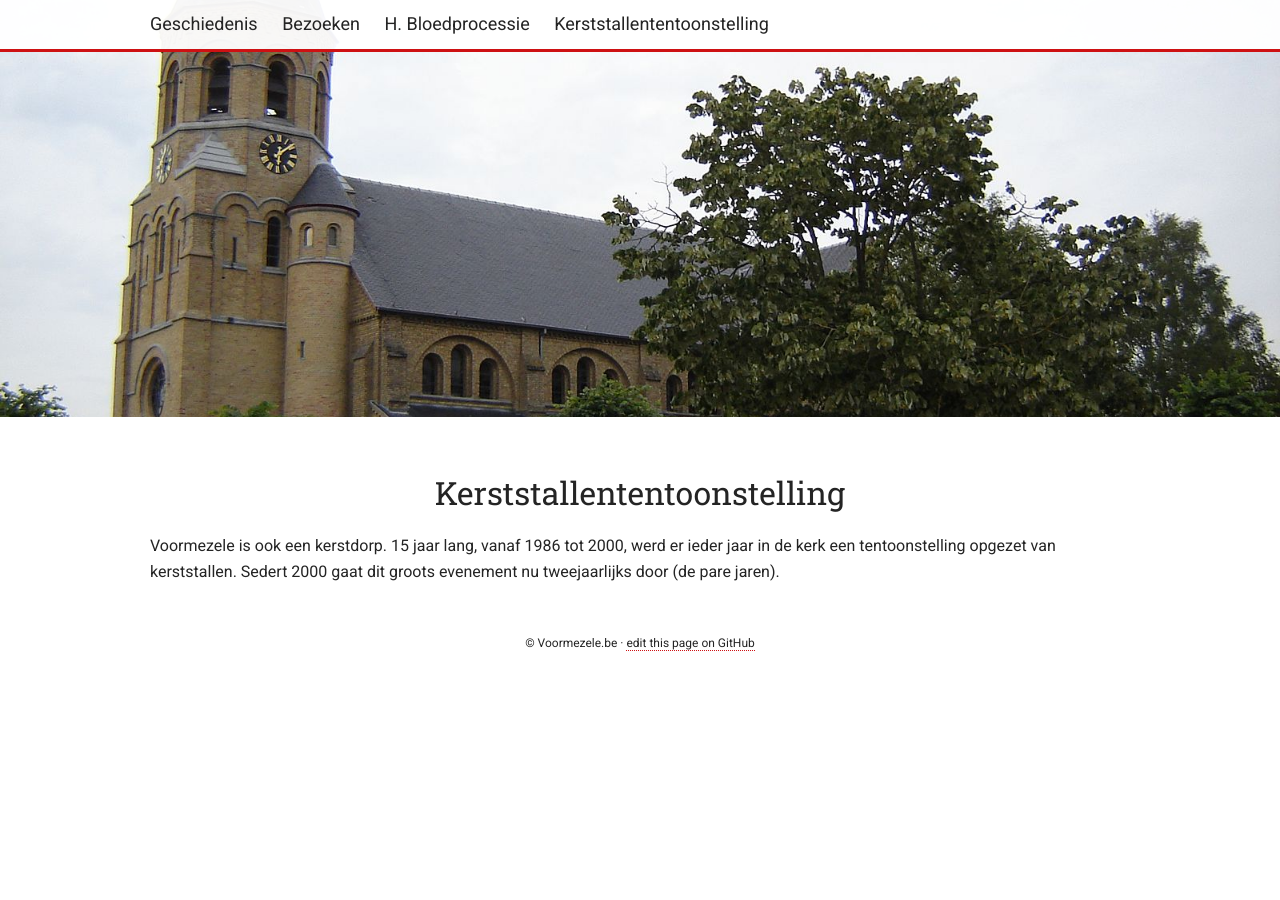
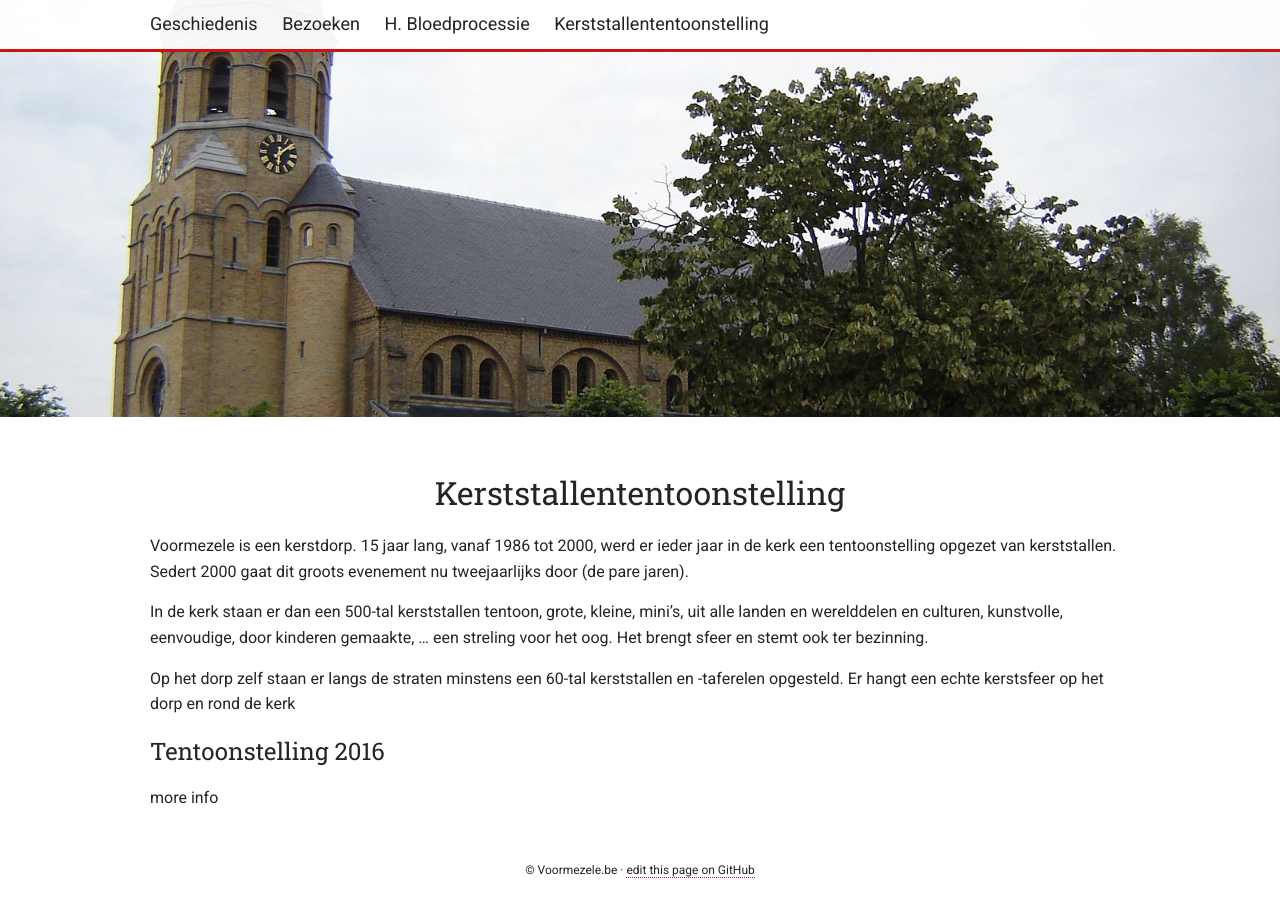
Before and after one commit to dannycuvelier/voormezele.github.io, a Jekyll site: the page built from kerststallententoonstelling.md, in a window 1280 px wide and 900 px high, scrolled down 158 px. Built offline with Jekyll 4.4.1, drawn with Linux system fonts in a browser that asks for light colours; before the commit the page ends 900 px from its top, so only the background shows below that.

Commit message:
Add more info to kerstallen page

```diff
--- a/kerststallententoonstelling.md
+++ b/kerststallententoonstelling.md
@@ -3,5 +3,15 @@ title: Kerststallententoonstelling
 layout: page
 ---
 
-Voormezele is ook een kerstdorp.
-15 jaar lang, vanaf 1986 tot 2000, werd er ieder jaar in de kerk een tentoonstelling opgezet van kerststallen. Sedert 2000 gaat dit groots evenement nu tweejaarlijks door (de pare jaren).
+Voormezele is een kerstdorp.
+15 jaar lang, vanaf 1986 tot 2000, werd er ieder jaar in de kerk een tentoonstelling opgezet van kerststallen.
+Sedert 2000 gaat dit groots evenement nu tweejaarlijks door (de pare jaren).
+
+In de kerk staan er dan een 500-tal kerststallen tentoon, grote, kleine, mini's, uit alle landen en werelddelen en culturen, kunstvolle, eenvoudige, door kinderen gemaakte, ... een streling voor het oog. Het brengt sfeer en stemt ook ter bezinning.
+
+Op het dorp zelf staan er langs de straten minstens een 60-tal kerststallen en -taferelen opgesteld.
+Er hangt een echte kerstsfeer op het dorp en rond de kerk
+
+## Tentoonstelling 2016
+
+more info
```
